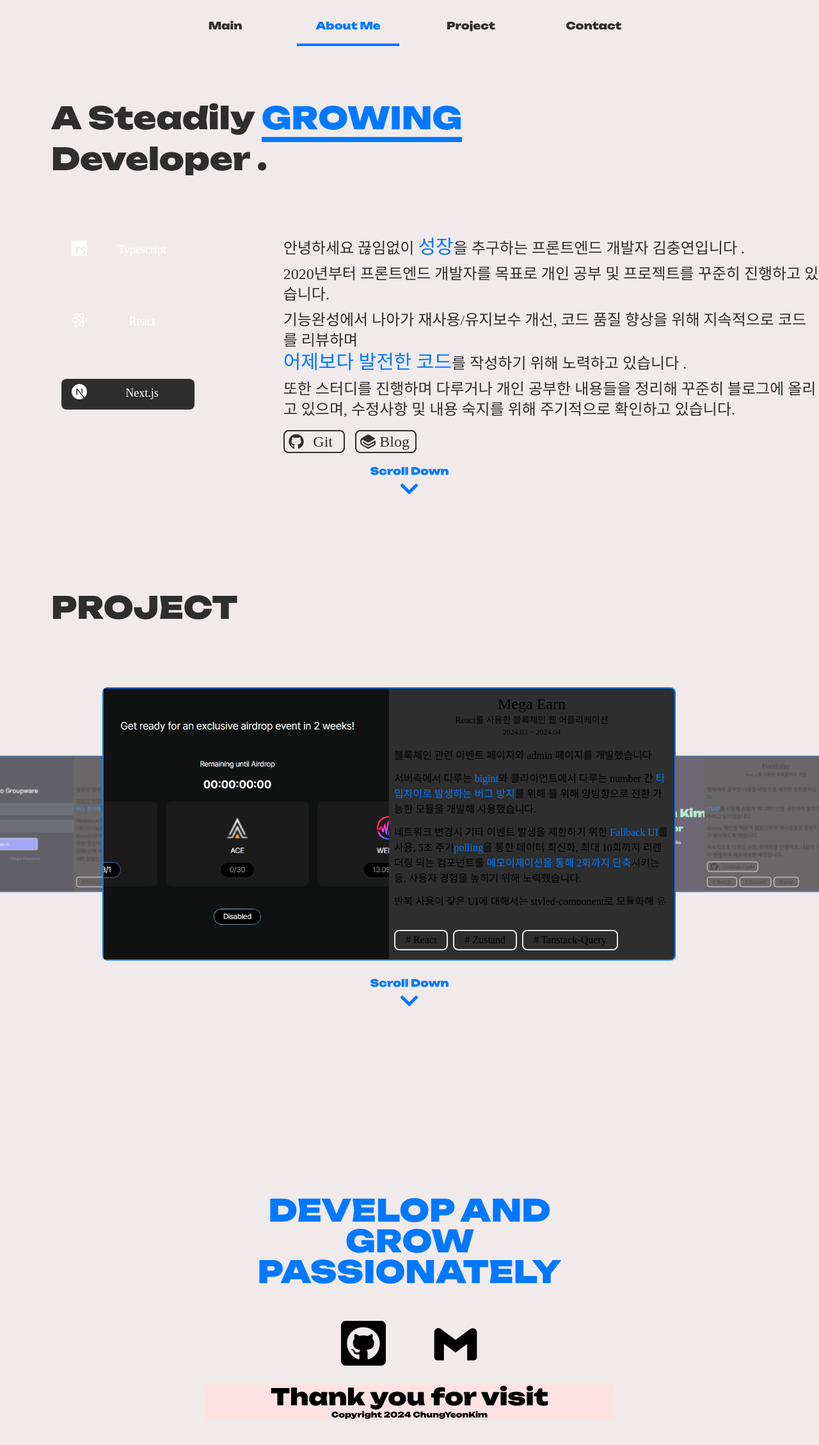
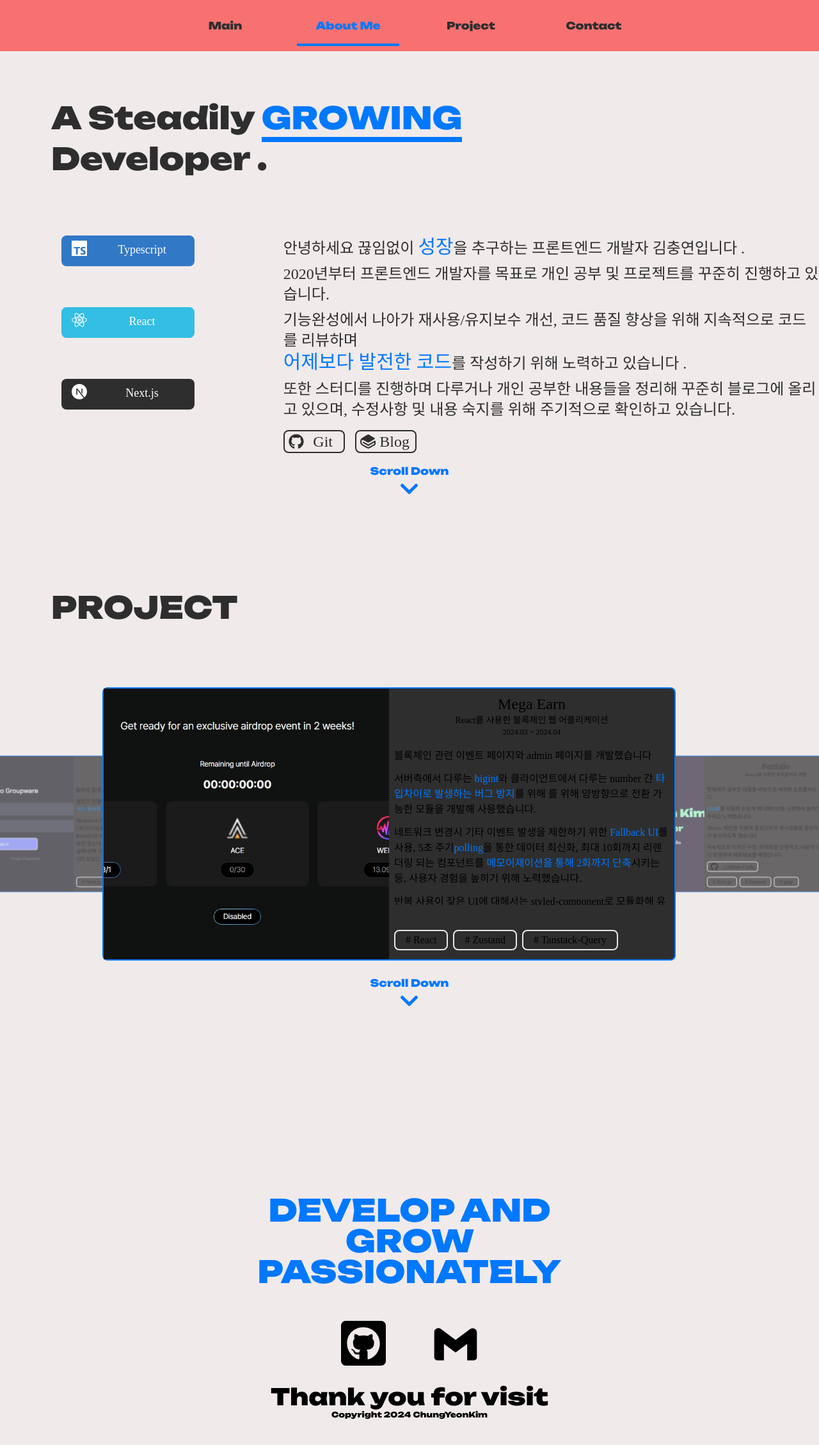
Before and after one commit to augusstt06/portfolio, a Next.js app: page /portfolio in a window 1280 px wide. Shown: the top 2258 px of the page at 64% size. Built offline with nearby package versions, Linux system fonts and the light colour scheme; a web font is replaced by a local one.

Commit message:
fix: modify structure

```diff
--- a/src/components/molecules/aboutme/childs/SkillBox.tsx
+++ b/src/components/molecules/aboutme/childs/SkillBox.tsx
@@ -9,7 +9,8 @@ export default function SkillBox(props: Props) {
   const { title, color, icon, text } = props
   return (
     <div
-      className={`bg-[${color}] text-[#fff] group hover:h-[17rem] xl:hover:h-[15rem] hover:w-80 xl:hover:w-[23rem]  simple-transition grid w-52 h-12 grid-cols-4 px-4 py-2 text-center text-lg rounded-lg cursor-pointer`}
+      className={`text-[#fff] group hover:h-[17rem] xl:hover:h-[15rem] hover:w-80 xl:hover:w-[23rem]  simple-transition grid w-52 h-12 grid-cols-4 px-4 py-2 text-center text-lg rounded-lg cursor-pointer`}
+      style={{ backgroundColor: color }}
     >
       <div className="col-span-1">{icon}</div>
       <div className="col-span-3">{title}</div>
--- a/src/components/molecules/animate/Cube.tsx
+++ b/src/components/molecules/animate/Cube.tsx
@@ -31,7 +31,7 @@ export default function Cube(props: Props) {
       <div className={'textCube '} ref={textCubeRef}>
         {[
           'Hello',
-          `'I'm ChungYeon Kim'`,
+          "I'm ChungYeon Kim",
           'Frontend Developer',
           'Welcome to my Portfolio!',
         ].map((text, index) => {
--- a/src/components/organisms/Nav.tsx
+++ b/src/components/organisms/Nav.tsx
@@ -52,9 +52,9 @@ export default function Nav() {
 
   return (
     <nav
-      className={`fixed w-full h-20 grid grid-cols-5 transition-opacity duration-1000 ease-in-out z-50 text-[#2e2e2e]`}
+      className={`fixed w-full h-20 md:grid md:grid-cols-5 transition-opacity duration-1000 ease-in-out z-50 text-[#2e2e2e] bg-red-400`}
     >
-      <section className="relative grid-center grid grid-cols-4 col-start-2 col-end-5">
+      <section className="relative grid-center grid grid-cols-4 md:col-start-2 md:col-end-5">
         {menus.map((data) => (
           <Link key={data.title} to={data.title} smooth={true} duration={500}>
             <button
--- a/src/components/template/Contact.tsx
+++ b/src/components/template/Contact.tsx
@@ -47,7 +47,7 @@ export default function Contact() {
               onClick={handleConnectEmail}
             />
           </div>
-          <div className="w-full text-center bg-red-100">
+          <div className="w-full text-center">
             <p className="w-full text-4xl">Thank you for visit</p>
             <p className="text-xs">Copyright 2024 ChungYeonKim</p>
           </div>
--- a/src/components/template/Main.tsx
+++ b/src/components/template/Main.tsx
@@ -2,18 +2,13 @@ import { useState } from 'react'
 
 import { useRouter } from 'next/navigation'
 
-import { ABOUTME } from '@/constant'
-
-import { useStepStore } from '@/app/store'
 import Cube from '@/components/molecules/animate/Cube'
 
 export default function Main() {
-  const { setStep } = useStepStore()
   const router = useRouter()
   const [animationFinished, setAnimationFinished] = useState(false)
   const onAnimationFinished = () => {
     setAnimationFinished(true)
-    router.push('/portfolio')
   }
 
   return (
@@ -24,7 +19,7 @@ export default function Main() {
         disabled={!animationFinished}
         className={`${animationFinished ? 'opacity-100' : 'opacity-0'} absolute simple-transition top-1/2 left-1/2 transform -translate-x-1/2 -translate-y-1/2 text-black hover:text-[var(--main-color)] text-4xl space-y-4 py-4 px-4 hover:scale-[1.1]`}
         onClick={() => {
-          setStep(ABOUTME)
+          router.push('/portfolio')
         }}
       >
         <p>Click to Viewing the Portfolio</p>
```
